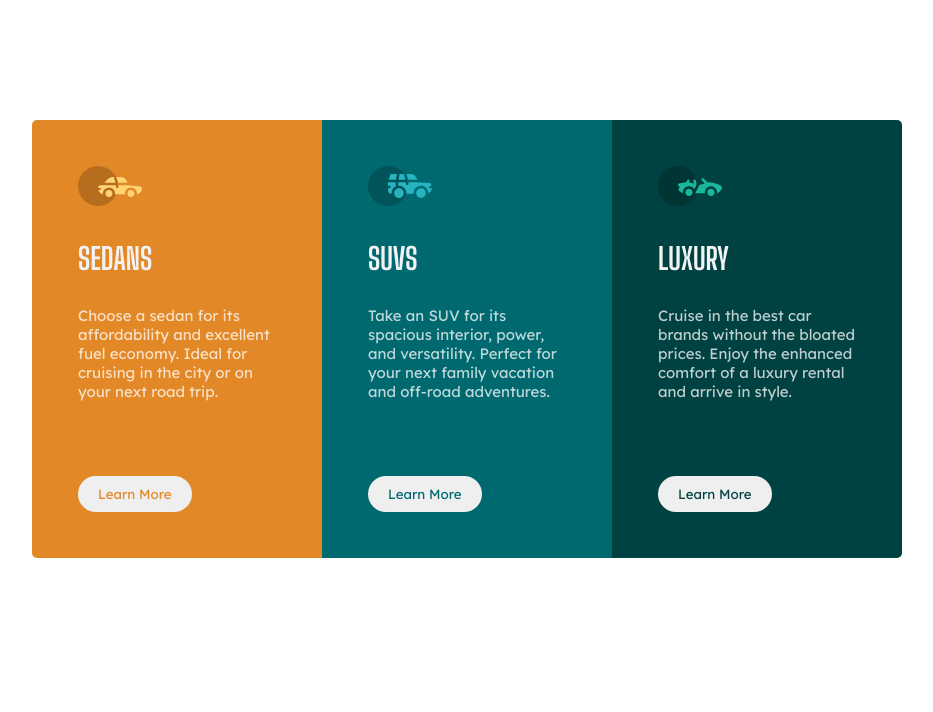
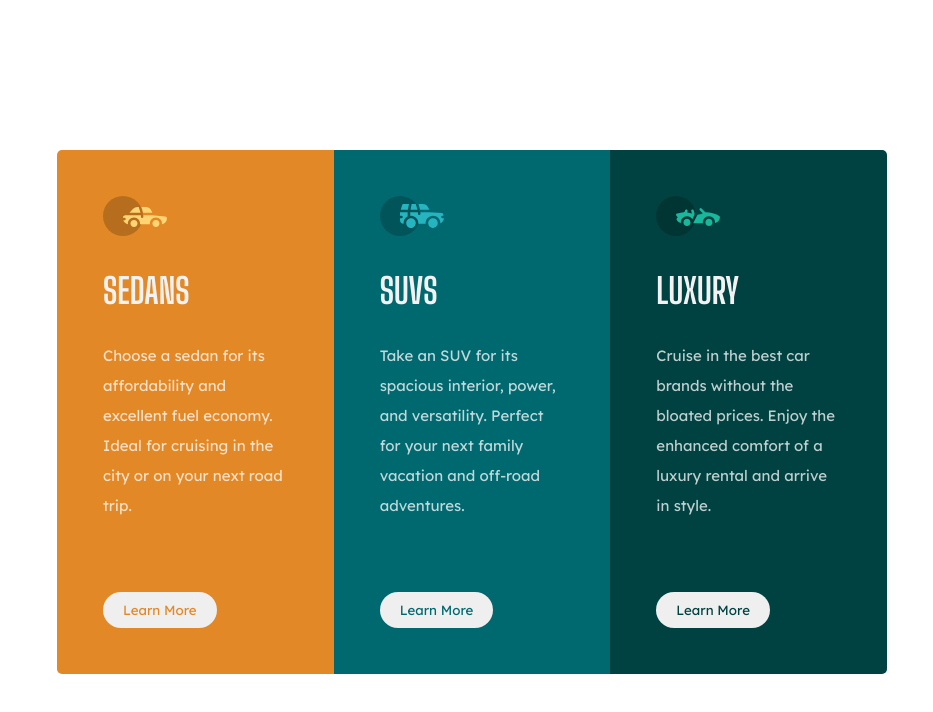
Before and after one commit to Hermes179/Frontend-Mentor, a plain HTML site: page 3-column-preview-card-component/index.html in a window 1280 px wide. Shown: the whole page, without its empty margins (168-1101 px from the left). Drawn offline with Linux system fonts and the light colour scheme.

Commit message:
Update style.css

```diff
--- a/3-column-preview-card-component/style.css
+++ b/3-column-preview-card-component/style.css
@@ -12,14 +12,14 @@
 }
 .three{
     font-size: 15px;
-    margin:120px 200px 80px ;
+    margin:150px 225px 100px ;
     display: flex;
     flex-direction: row;
 }
 h1{
     font-family: 'Big Shoulders Display', cursive;
     text-transform: uppercase;
-    font-size: 30px;
+    font-size: 35px;
     color: var(--font_color_h);
 }
 p,button{
@@ -43,6 +43,7 @@ h1,img,p{
 }
 p{
     margin-bottom:25%;
+    line-height:2em;
 }
 img{
     padding-top: 0px;
```
